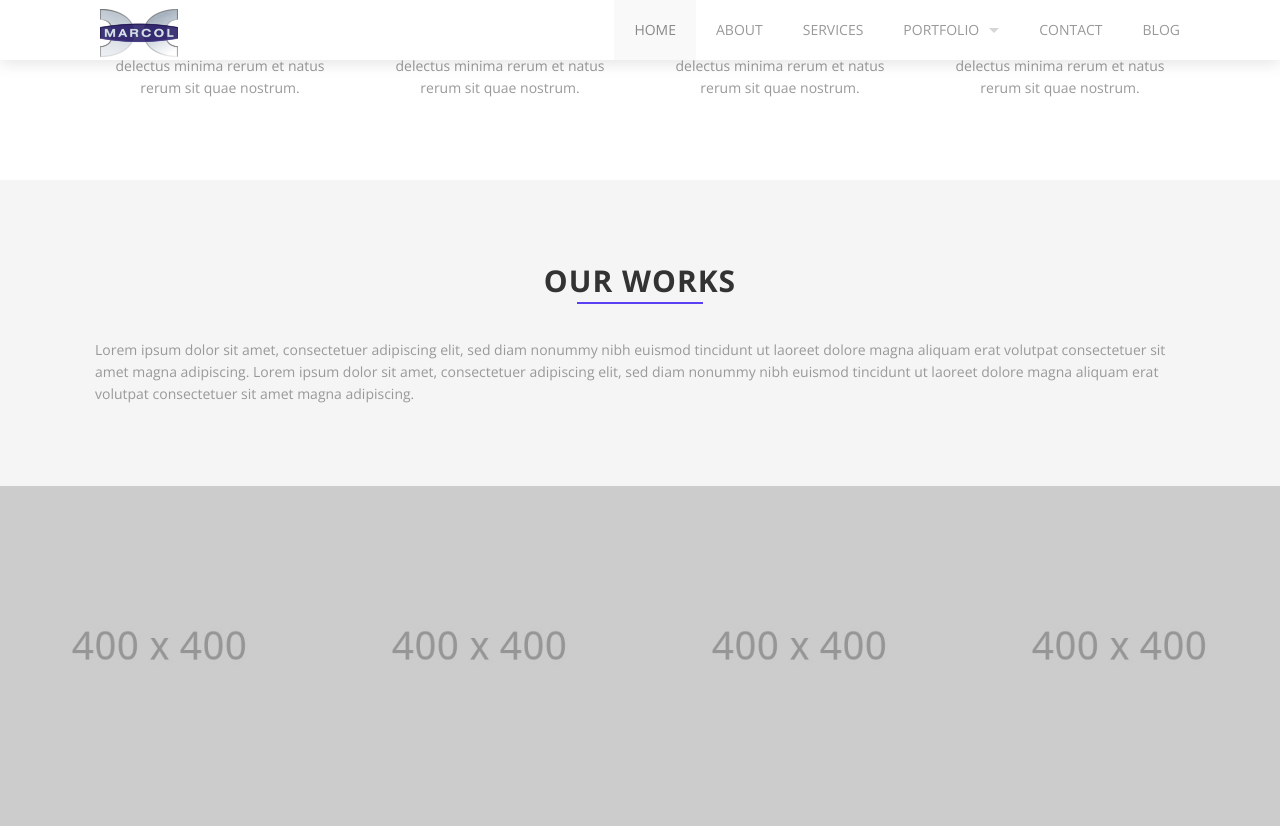
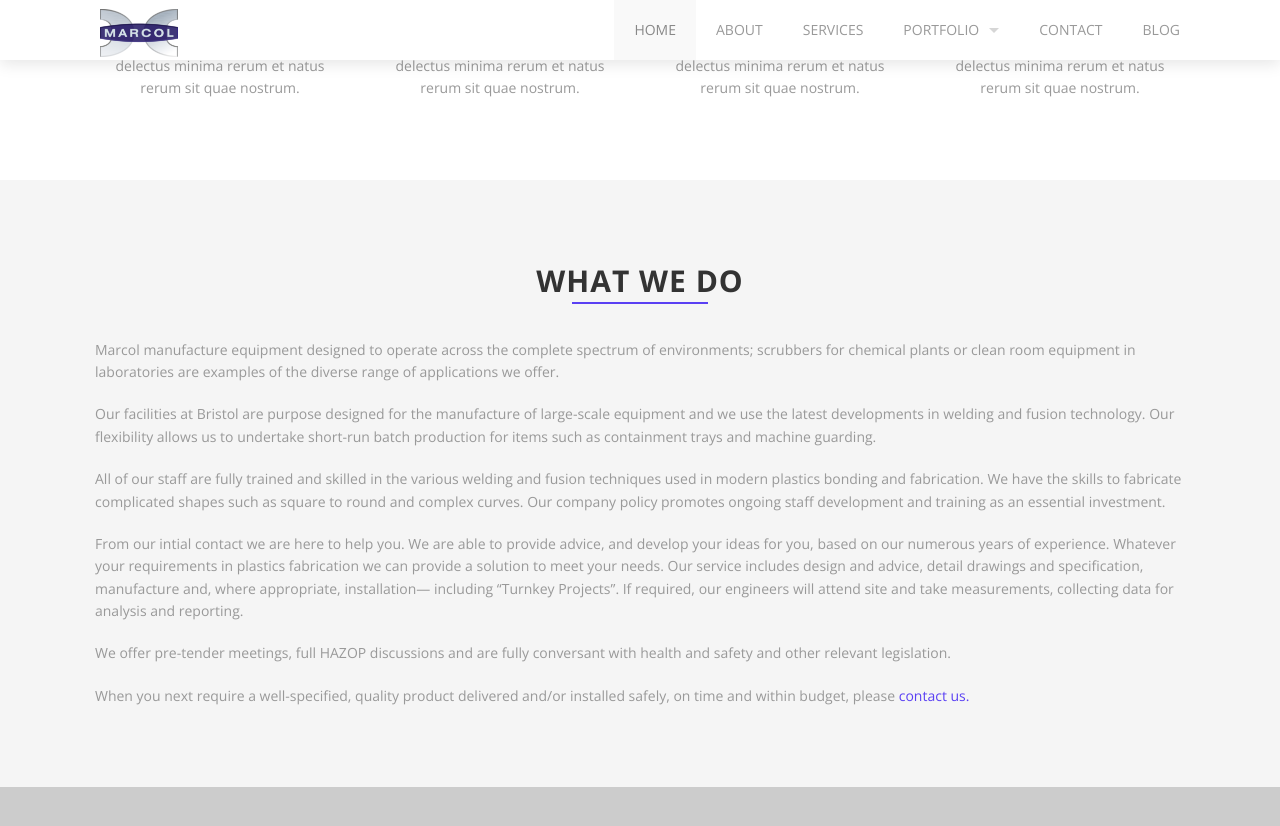
Before and after one commit to marcolplastics/marcolplastics.github.io, a Jekyll site: the page built from index.html, in a window 1280 px wide and 900 px high, scrolled down 984 px. Shown: the top 826 px of the window. Built offline with Jekyll 4.4.1, drawn with Linux system fonts in a browser that asks for light colours; some of the changed text lies outside the part shown.

Commit message:
Added pre-existing info

```diff
--- a/about.html
+++ b/about.html
@@ -119,7 +119,7 @@ testimonials:
   <div class='row'>
     <div class='large-12 columns'>
       <p class='centered-text'>
-        <i class='fa fa-quote-left' style='color: #F9CE06; font-size: 36px;'></i>
+        <i class='fa fa-quote-left' style='color: #5A40F3; font-size: 36px;'></i>
       </p>
     </div>
   </div>
--- a/index.html
+++ b/index.html
@@ -5,16 +5,11 @@ slides:
   - bg: images/@stock/slide-1.jpg
     small_title:
       klass: bottom-to-top
-      text: The perfect theme for
+      text: Welcome
     title:
       klass: bottom-to-top
-      text: Many purposes
-    buttons:
-      klass: bottom-to-top
-      items:
-        - text: Learn More
-          link_to: http://themeforest.net/user/honryou/portfolio?ref=honryou
-  - bg: images/@stock/slide-4.jpg
+      text: Marcol Fabrications
+  - bg: images/@stock/slide-2.jpg
     klass: centered-text
     small_title:
       klass: bottom-to-top
@@ -203,10 +198,30 @@ milestones:
 <div class="full" style="background: #f5f5f5;">
   <div class="row">
     <div class="large-12 columns">
-      {% include section-header.html title="Our works" %}
+      {% include section-header.html title="What We Do" %}
       <div class="spacing"></div>
       <p>
-        Lorem ipsum dolor sit amet, consectetuer adipiscing elit, sed diam nonummy nibh euismod tincidunt ut laoreet dolore magna aliquam erat volutpat consectetuer sit amet magna adipiscing. Lorem ipsum dolor sit amet, consectetuer adipiscing elit, sed diam nonummy nibh euismod tincidunt ut laoreet dolore magna aliquam erat volutpat consectetuer sit amet magna adipiscing.
+        Marcol manufacture equipment designed to operate across the complete spectrum of environments; scrubbers for chemical plants or clean room equipment
+        in laboratories are examples of the diverse range of applications we offer.
+      </p>
+      <p>
+        Our facilities at Bristol are purpose designed for the manufacture of large-scale equipment and we use the latest developments in welding and fusion technology.
+        Our flexibility allows us to undertake short-run batch production for items such as containment trays and machine guarding.
+      </p>
+      <p>
+        All of our staff are fully trained and skilled in the various welding and fusion techniques used in modern plastics bonding and fabrication.
+        We have the skills to fabricate complicated shapes such as square to round and complex curves. Our company policy promotes ongoing staff development and training as an essential investment.
+      </p>
+      <p>
+        From our intial contact we are here to help you. We are able to provide advice, and develop your ideas for you, based on our numerous years of experience.
+        Whatever your requirements in plastics fabrication we can provide a solution to meet your needs. Our service includes design and advice, detail drawings and specification,
+        manufacture and, where appropriate, installation— including “Turnkey Projects”. If required, our engineers will attend site and take measurements, collecting data for analysis and reporting.
+      </p>
+      <p>
+        We offer pre-tender meetings, full HAZOP discussions and are fully conversant with health and safety and other relevant legislation.
+      </p>
+      <p>
+        When you next require a well-specified, quality product delivered and/or installed safely, on time and within budget, please <a href="contact.html">contact us.</a>
       </p>
       <div class="three spacing"></div>
     </div>
@@ -394,19 +409,3 @@ milestones:
 
 
 {% include our-customers.html %}
-
-
-<div class='full no-padding' style='background: #fff'>
-  <div class='two spacing'></div>
-  <div class='mod modCallToAction'>
-    <div class='row'>
-      <div class='medium-9 large-9 columns'>
-        <p>Like what you see here? Checkout this theme and start to build your site immediately.</p>
-      </div>
-      <div class='medium-3 large-3 columns'>
-        <a class='button' href='http://themeforest.net/user/honryou/portfolio?ref=honryou'>Learn more</a>
-      </div>
-    </div>
-  </div>
-  <div class='spacing'></div>
-</div>
```
Also changed, not shown: other parts of index.html (+1 -1 lines).
